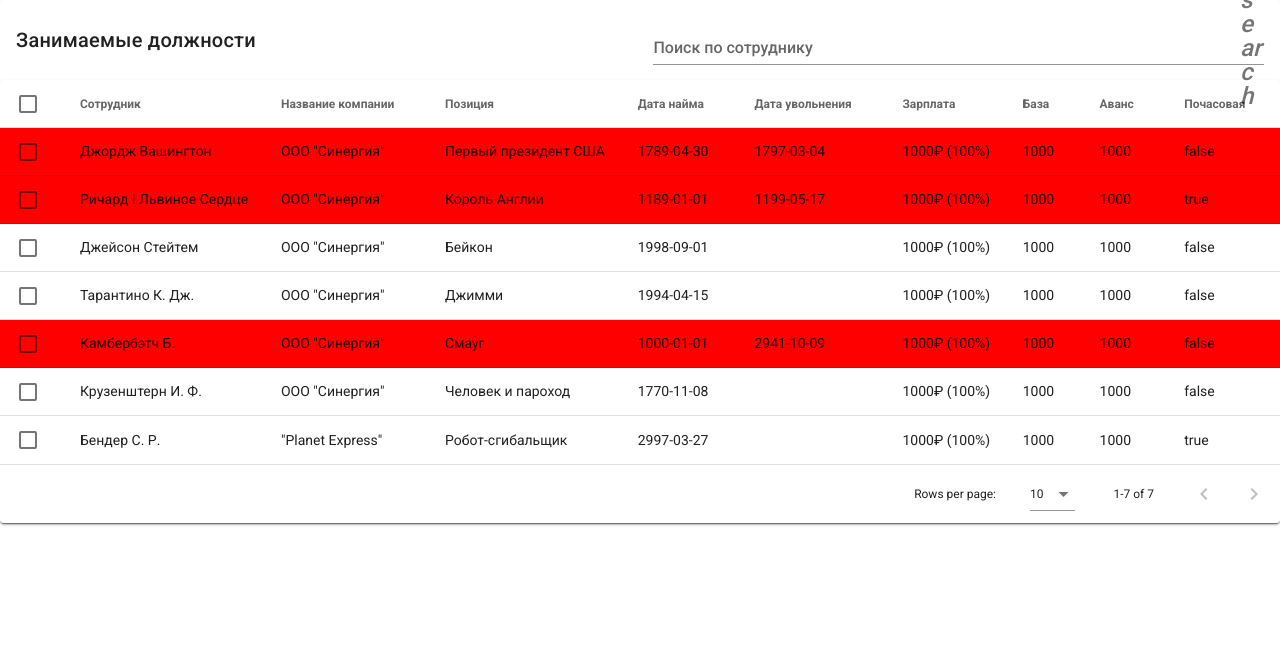
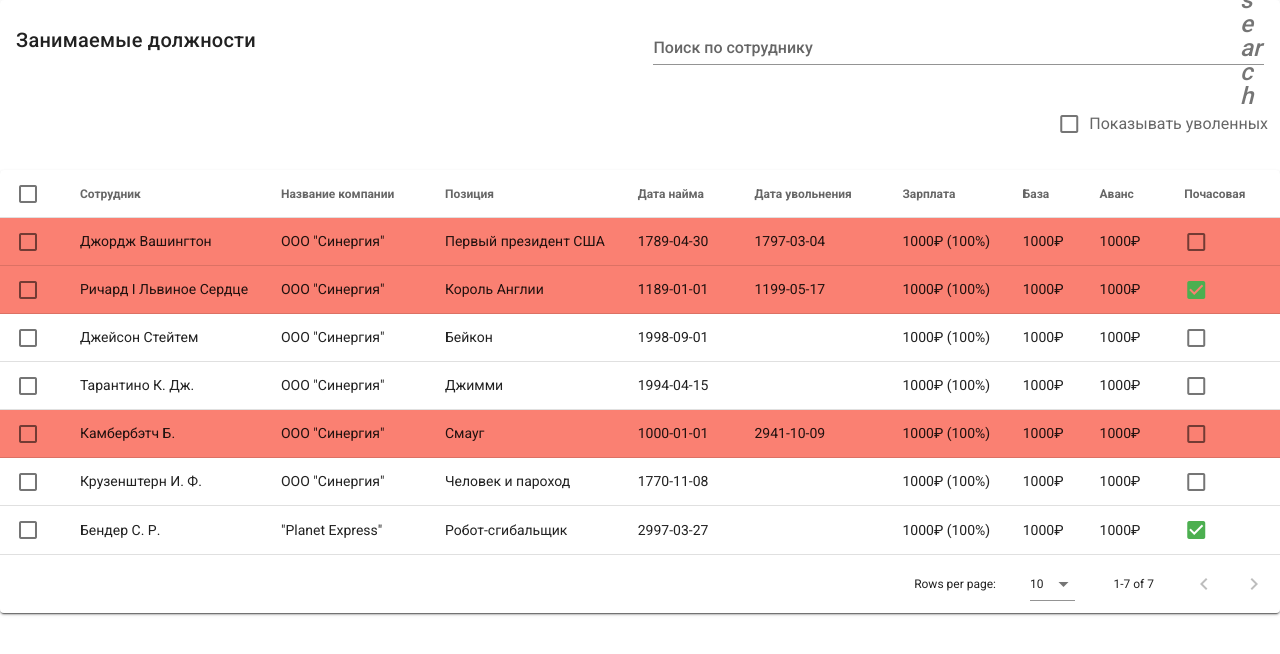
Before and after one commit to Dominux/test-task, a Vue app: page / in a window 1280 px wide. Shown: the top 654 px of the page. Built offline with nearby package versions, Linux system fonts and the light colour scheme.

Commit message:
Ну, такое

```diff
--- a/src/components/Table.vue
+++ b/src/components/Table.vue
@@ -11,6 +11,17 @@
                 hide-details
             ></v-text-field>
         </v-card-title>
+
+        <v-container fluid>
+            <v-layout justify-end>
+                <v-checkbox
+                    color="green"
+                    label="Показывать уволенных"
+                    v-model="showFiredJobbers"
+                />
+            </v-layout>
+        </v-container>
+
         <v-data-table
             :headers="headers"
             :items="jobbers"
@@ -25,6 +36,7 @@
                 <tr v-bind:class="{'fire-row': item.fireDate}">
                     <td>
                         <v-checkbox
+                            color="green"
                             v-model="selected"
                             :value="item"
                             style="margin: 0px; padding: 0px"
@@ -37,9 +49,16 @@
                     <td>{{ item.hireDate }}</td>
                     <td>{{ item.fireDate }}</td>
                     <td>{{ item.salary }}₽ ({{ item.fraction }}%)</td>
-                    <td>{{ item.base }}</td>
-                    <td>{{ item.advance }}</td>
-                    <td>{{ item.byHours }}</td>
+                    <td>{{ item.base }}₽</td>
+                    <td>{{ item.advance }}₽</td>
+                    <td>
+                        <v-checkbox
+                            color="green"
+                            v-model="item.byHours"
+                            style="margin: 0px; padding: 0px"
+                            hide-details
+                        />
+                    </td>
                 </tr>
             </template>
 
@@ -54,27 +73,9 @@
 
         data(){
             return {
-
+                showFiredJobbers: false,
                 search: null,
-
                 selected: [],
-
-                headers: [
-                  {
-                    text: 'Сотрудник',
-                    align: 'left',
-                    value: 'name',
-                  },
-                  { text: 'Название компании', value: 'companyName',  filterable: false },
-                  { text: 'Позиция',           value: 'positionName', filterable: false },
-                  { text: 'Дата найма',        value: 'hireDate',     filterable: false },
-                  { text: 'Дата увольнения',   value: 'fireDate',     filterable: false },
-                  { text: 'Зарплата',          value: 'salary',       filterable: false },
-                  { text: 'База',              value: 'base',         filterable: false },
-                  { text: 'Аванс',             value: 'advance',      filterable: false },
-                  { text: 'Почасовая',         value: 'byHours',      filterable: false },
-                ],
-
                 jobbers: [
                     {
                         name: 'Джордж Вашингтон',
@@ -164,11 +165,50 @@
             }
         },
 
+        computed: {
+
+            headers() {
+                return [
+                    {
+                        text: 'Сотрудник',
+                        align: 'left',
+                        value: 'name',
+                    },
+                    { text: 'Название компании', value: 'companyName',  filterable: false },
+                    { text: 'Позиция',           value: 'positionName', filterable: false },
+                    { text: 'Дата найма',        value: 'hireDate',     filterable: false },
+                    {
+                        text: 'Дата увольнения',
+                        value: 'fireDate',
+                        filter: function() {
+                            let kek = !this.fireDate;
+                            return kek;
+                        },
+                    },
+                    { text: 'Зарплата',          value: 'salary',       filterable: false },
+                    { text: 'База',              value: 'base',         filterable: false },
+                    { text: 'Аванс',             value: 'advance',      filterable: false },
+                    { text: 'Почасовая',         value: 'byHours',      filterable: false },
+                ]
+            },
+
+        },
+
+        methods: {
+
+            filterFiredJobbers(value, search, item) {
+                return !item.fireDate || this.showFiredJobbers
+            },
+
+        },
+
     }
 </script>
 
+
+
 <style>
     .fire-row {
-        background-color: red;
+        background-color: salmon;
     }
 </style>
```
Lines whose indentation alone changed are shown as unchanged.
